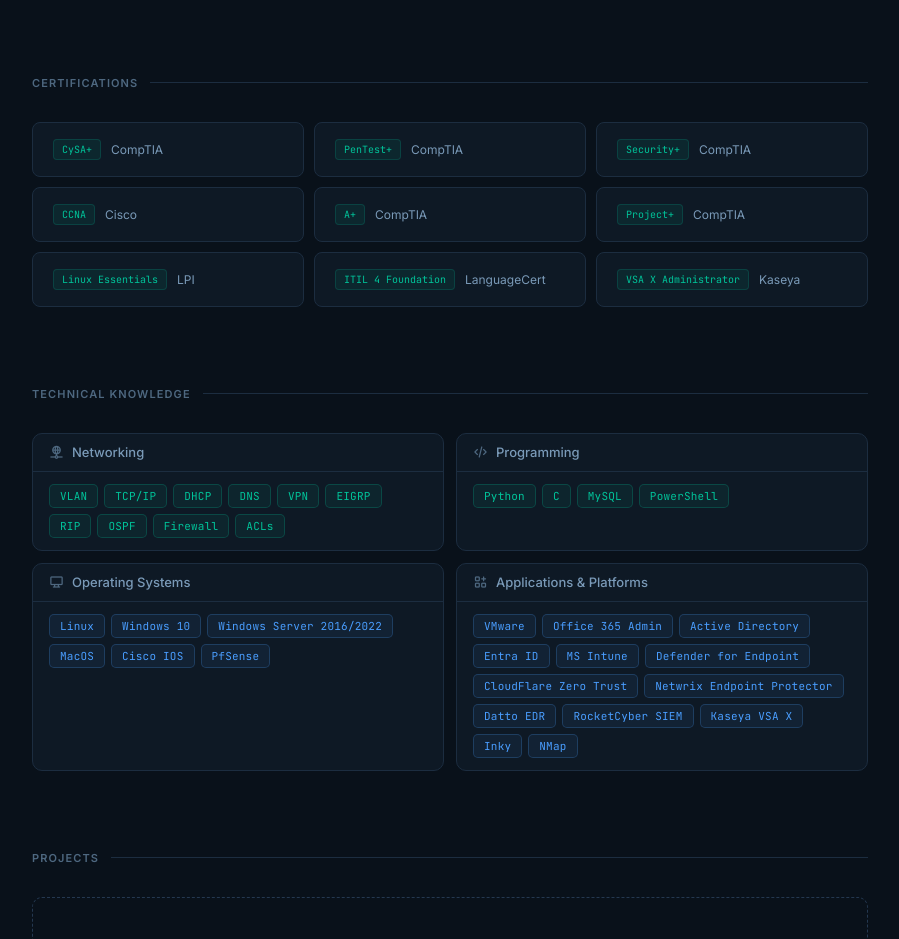
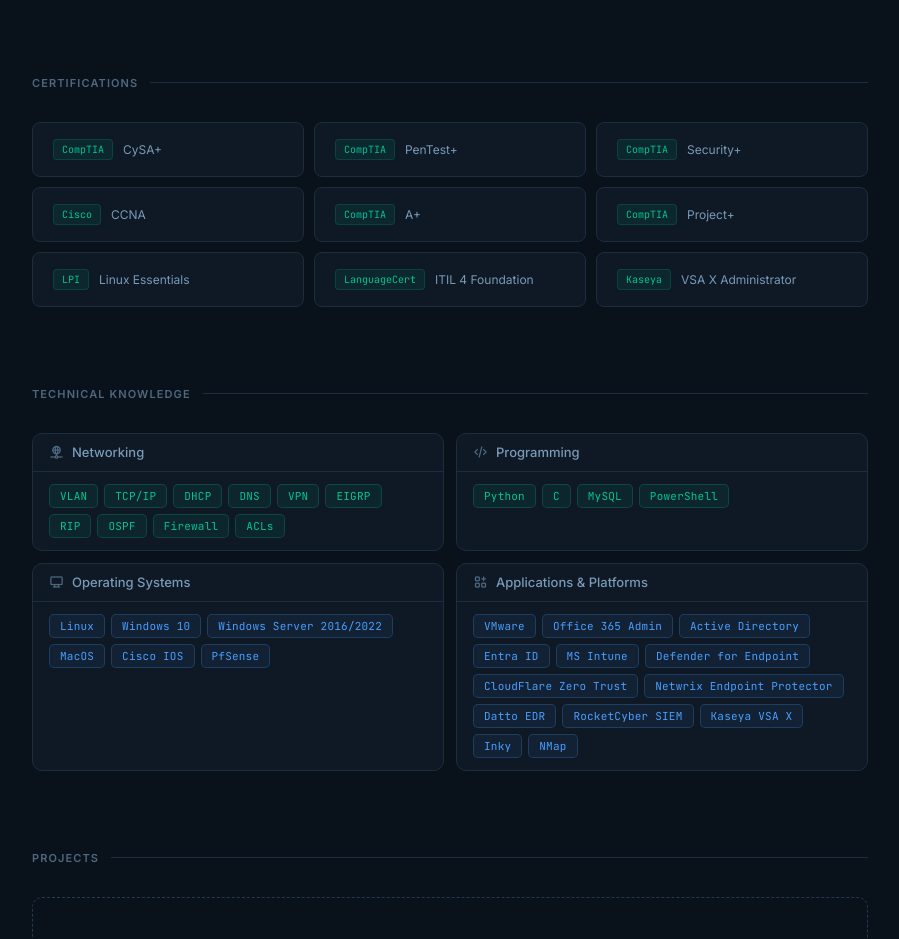
Before and after one commit to jqcyber/jqcyber.github.io, a plain HTML site: page index.html in a window 1280 px wide. Shown: the part 900-1839 px from the top of the page, without its empty margins (190-1089 px from the left). Drawn offline with Linux system fonts and the light colour scheme.

Commit message:
Update index.html

```diff
--- a/index.html
+++ b/index.html
@@ -454,15 +454,15 @@
         <div class="section-line"></div>
       </div>
       <div class="cert-grid">
-        <div class="cert-card"><span class="cert-badge">CySA+</span><span class="cert-name">CompTIA</span></div>
-        <div class="cert-card"><span class="cert-badge">PenTest+</span><span class="cert-name">CompTIA</span></div>
-        <div class="cert-card"><span class="cert-badge">Security+</span><span class="cert-name">CompTIA</span></div>
-        <div class="cert-card"><span class="cert-badge">CCNA</span><span class="cert-name">Cisco</span></div>
-        <div class="cert-card"><span class="cert-badge">A+</span><span class="cert-name">CompTIA</span></div>
-        <div class="cert-card"><span class="cert-badge">Project+</span><span class="cert-name">CompTIA</span></div>
-        <div class="cert-card"><span class="cert-badge">Linux Essentials</span><span class="cert-name">LPI</span></div>
-        <div class="cert-card"><span class="cert-badge">ITIL 4 Foundation</span><span class="cert-name">LanguageCert</span></div>
-        <div class="cert-card"><span class="cert-badge">VSA X Administrator</span><span class="cert-name">Kaseya</span></div>
+        <div class="cert-card"><span class="cert-badge">CompTIA</span><span class="cert-name">CySA+</span></div>
+        <div class="cert-card"><span class="cert-badge">CompTIA</span><span class="cert-name">PenTest+</span></div>
+        <div class="cert-card"><span class="cert-badge">CompTIA</span><span class="cert-name">Security+</span></div>
+        <div class="cert-card"><span class="cert-badge">Cisco</span><span class="cert-name">CCNA</span></div>
+        <div class="cert-card"><span class="cert-badge">CompTIA</span><span class="cert-name">A+</span></div>
+        <div class="cert-card"><span class="cert-badge">CompTIA</span><span class="cert-name">Project+</span></div>
+        <div class="cert-card"><span class="cert-badge">LPI</span><span class="cert-name">Linux Essentials</span></div>
+        <div class="cert-card"><span class="cert-badge">LanguageCert</span><span class="cert-name">ITIL 4 Foundation</span></div>
+        <div class="cert-card"><span class="cert-badge">Kaseya</span><span class="cert-name">VSA X Administrator</span></div>
       </div>
     </section>
 
```
